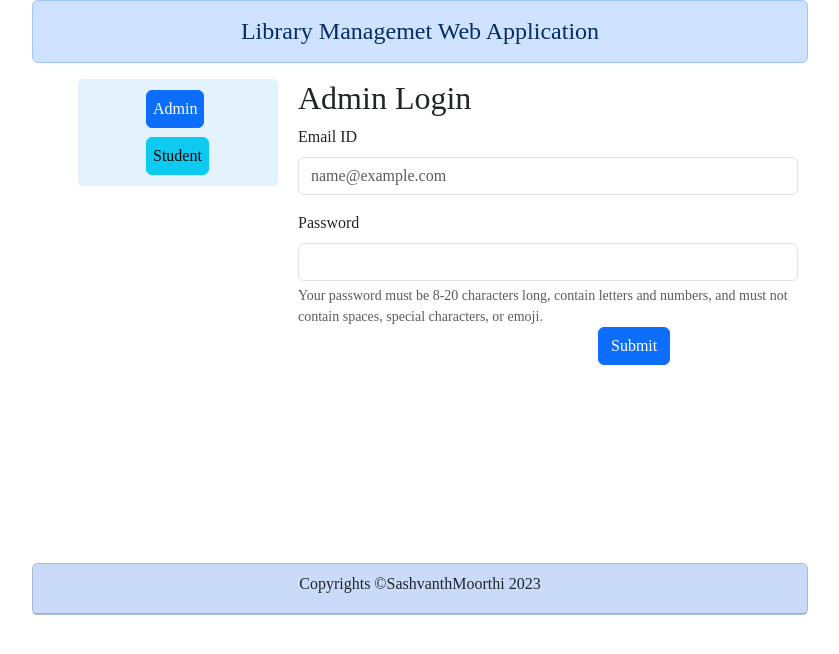
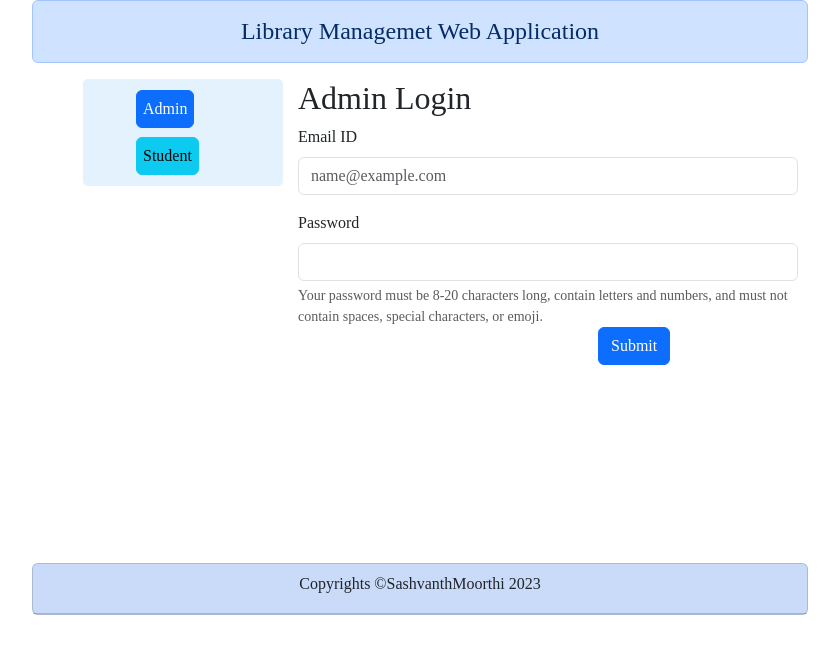
Before and after one commit to sashvanth0430/LibraryManagementSystem, a plain HTML site: page index.html in a window 1280 px wide. Shown: the whole page, without its empty margins (220-1059 px from the left). Drawn offline with nearby package versions, Linux system fonts and the light colour scheme.

Commit message:
Update index.html

```diff
--- a/index.html
+++ b/index.html
@@ -39,8 +39,8 @@
 
 
         <!-- Navigation Part -->
-        <div id="navi" style="height: 107px;margin-right:10px">
-            <ul style="margin-left: 30px;">
+        <div id="navi" style="height: 107px;margin-right:5px">
+            <ul>
                 <li > <a href="index.html" type="button" class="btn btn-primary" style="color: white;">Admin</a> </li>
                 <li style="height: 25px;"> <a style="margin-top: 5px;" href="Student.html" type="button" class="btn btn-info">Student</a> </li>
             </ul>
```
